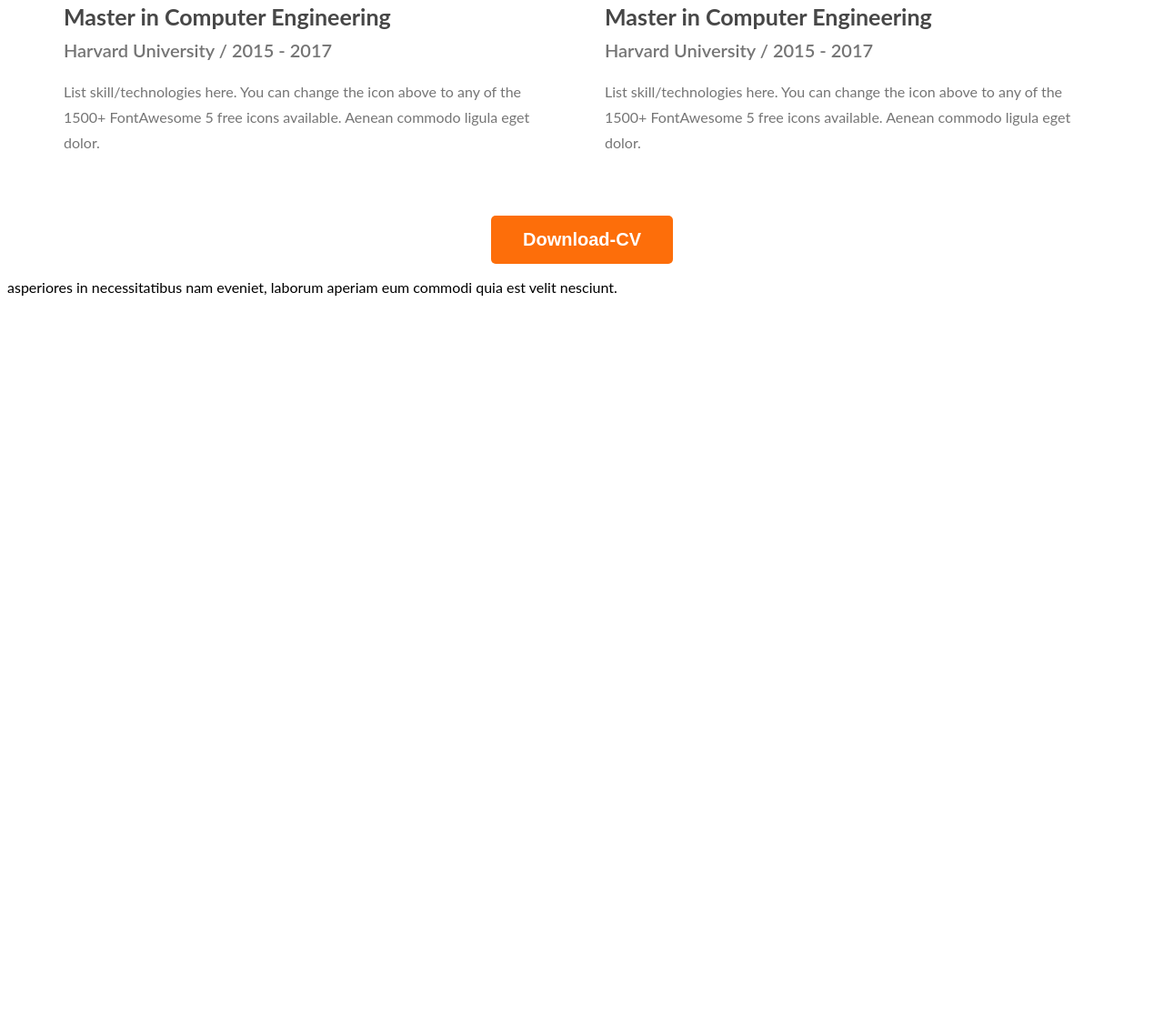
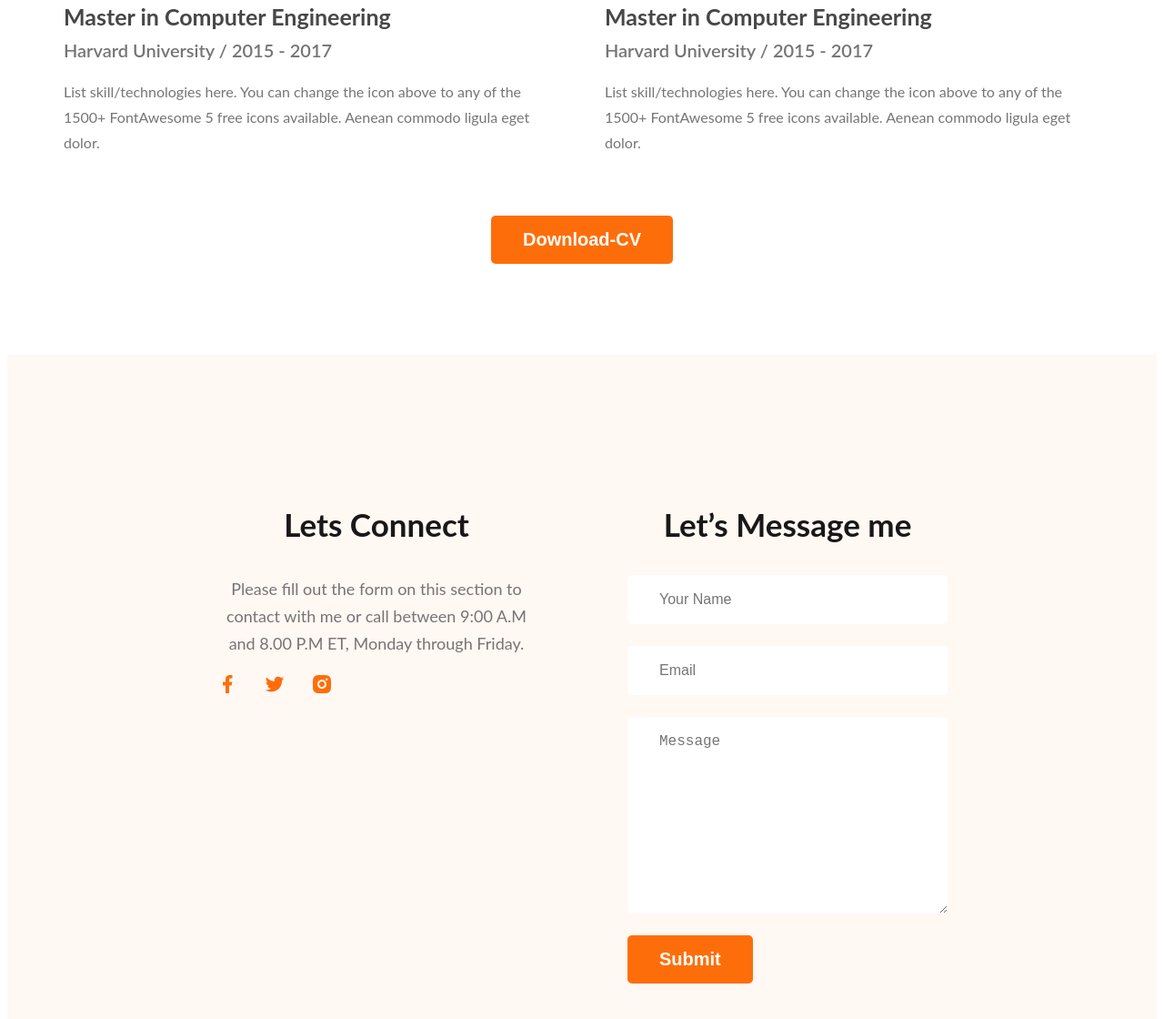
Before and after one commit to sohag55rana/my-another-portfolio, a plain HTML site: page index.html in a window 1280 px wide. Shown: the part 2801-3921 px from the top of the page at 91% size. Before the commit the page ends 3142 px from the top, so only its background shows below. Drawn offline with Linux system fonts and the light colour scheme.

Commit message:
finished footer information

```diff
--- a/index.html
+++ b/index.html
@@ -156,6 +156,26 @@
     </main>
 
 
-    <footer><p> asperiores in necessitatibus nam eveniet, laborum aperiam eum commodi quia est velit nesciunt.</p></footer>
+    <footer>
+
+            <div class="footer-column">
+                <h3 class="section-title">Lets Connect</h3>
+                <p class="section-description">Please fill out the form on this section to contact with me or call between 9:00 A.M and 8.00 P.M ET, Monday through Friday.</p>
+                <div class="social-link">
+                    <a href=""><img src="images/icons/facebook.png" alt=""></a>
+                    <a href=""><img src="images/icons/twitter.png" alt=""></a>
+                    <a href=""><img src="images/icons/insta.png" alt=""></a>
+                </div>
+            </div>
+            <div class="footer-column">
+                <h3 class="section-title">Let’s Message me</h3>
+                <form class="contact" action="">
+                    <input type="text" placeholder="Your Name">
+                    <input type="email" placeholder="Email" name="" id="">
+                    <textarea name="Message" placeholder="Message" id="" cols="30" rows="10"></textarea>
+                    <input class="btn-primary" type="submit" value="Submit">
+                </form>
+            </div>
+    </footer>
 </body>
 </html>
--- a/style/style.css
+++ b/style/style.css
@@ -184,3 +184,32 @@
     text-align: center;
     margin-top: 50px;
 }
+
+/* footer coded here  */
+
+footer{
+    display: flex;
+    gap: 100px;
+    background-color: #FFF8F3;
+    padding: 130px 230px;
+    margin-top: 100px;
+}
+.footer-column{
+    width: 50%;
+}
+.contact input[type="text"], .contact input[type="Email"], textarea
+{
+    display: block;
+    margin-bottom: 24px;
+    border-radius: 5px;
+    background: #FFF;
+    color:#757575;
+    padding: 18px 35px;
+    font-size: 16px;
+    font-weight: 400;
+    width: 80%;
+    border: 0;
+}
+.social-link a{
+    margin-right: 24px;
+}
```
